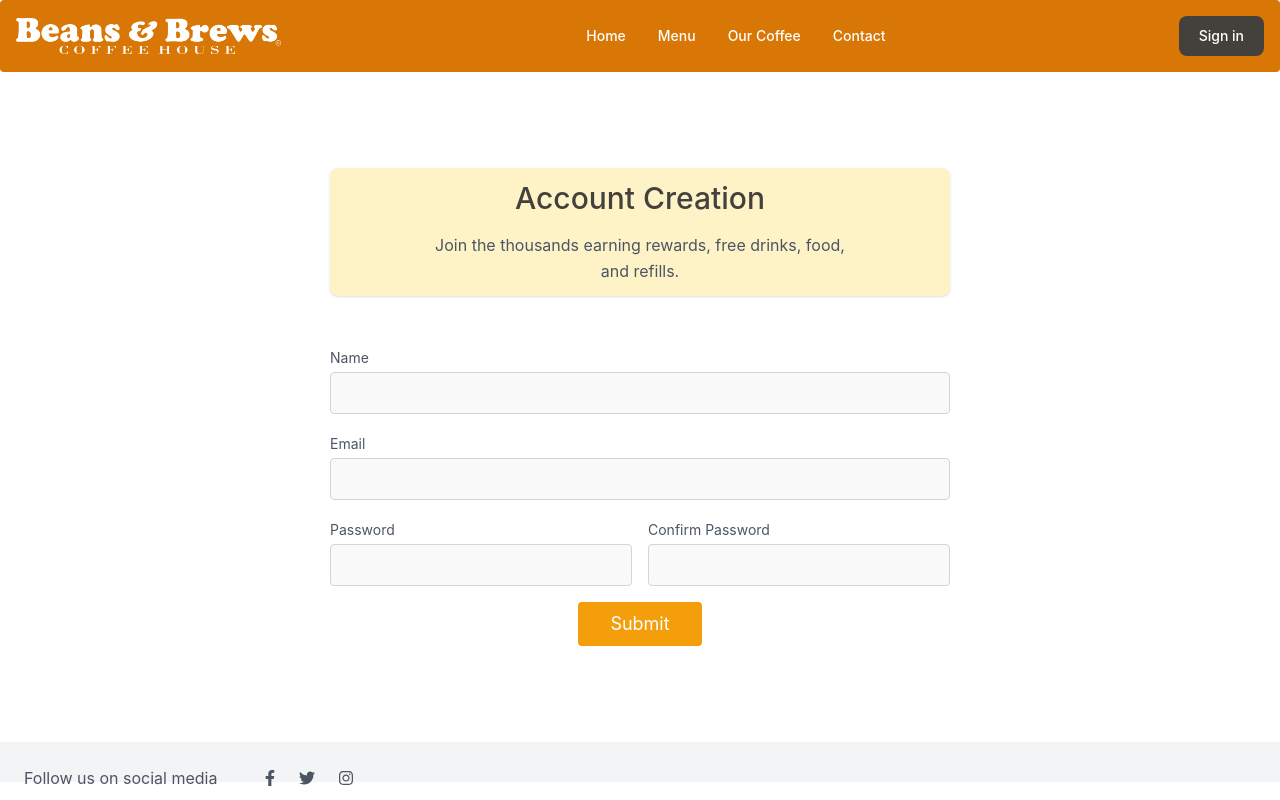
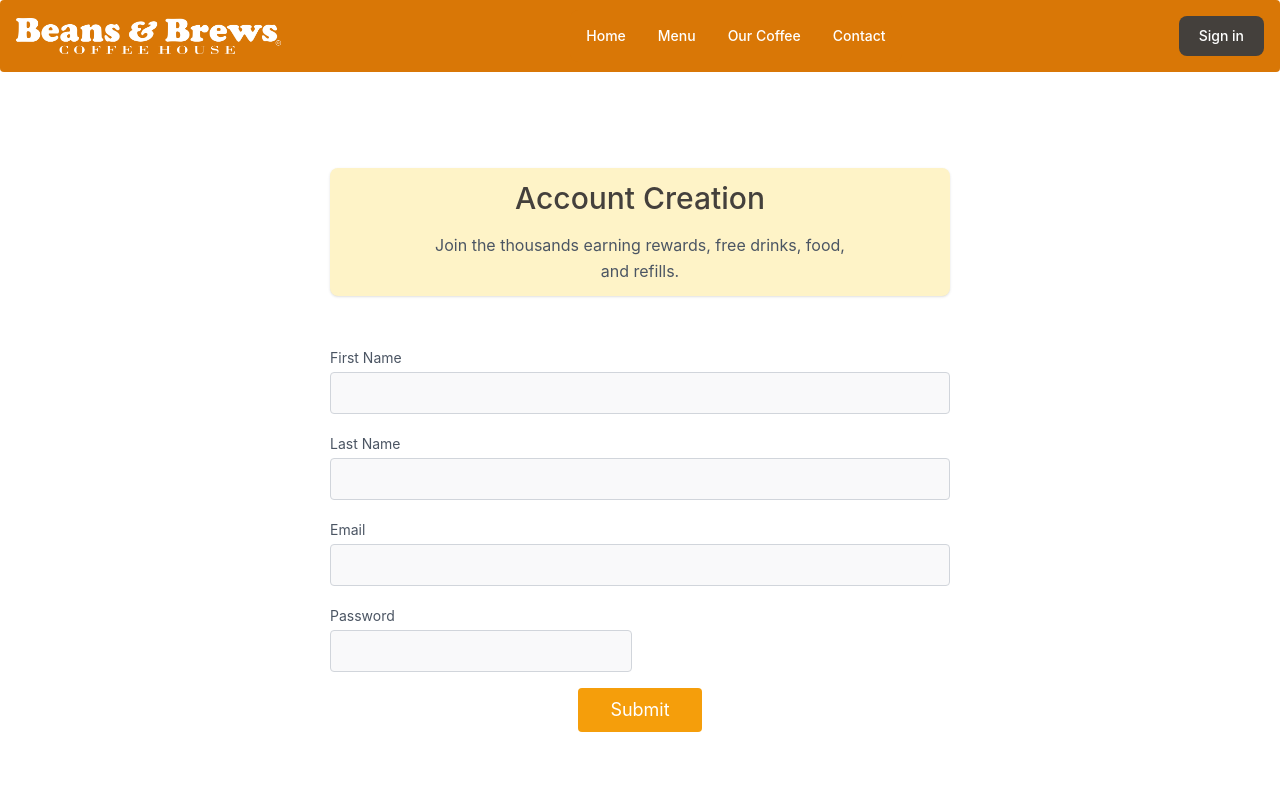
Before and after one commit to j-art-fox/Project-3-Beans-and-Brews, a React (Create React App) app in the folder client/: page /Register in a window 1280 px wide. Shown: the top 800 px of the page. Built offline with nearby package versions, Linux system fonts and the light colour scheme.

Commit message:
bossed it up on register with jordan

```diff
--- a/client/src/components/pages/Register.jsx
+++ b/client/src/components/pages/Register.jsx
@@ -1,10 +1,40 @@
+import React, { useState } from 'react';
+import { useMutation } from '@apollo/client'
+import { ADD_USER} from '../../utils/mutations'
 import Auth from '../../utils/auth'
 
-const Register = () => {
+function Register(props){
+  const [formState, setFormState] = useState({email: '', password: ''})
+  const [addUser] = useMutation(ADD_USER)
+
+  const handleFormSubmit = async (e) => {
+    e.preventDefault();
+
+    const mutationResponse = await addUser({
+     variables: { email: formState.email,
+     firstName: formState.firstName,
+     lastName: formState.lastName,
+     password: formState.password,
+     },
+  });
+
+  const token = mutationResponse.data.addUser.token;
+  Auth.login(token)
+};
+
+const handleChange = (event) => {
+  const { name, value } = event.target;
+  setFormState({
+    ...formState,
+    [name]: value,
+  });
+};
+
+
   return (
     <div>
       <section className="text-gray-600 body-font relative">
-        <div className="flex flex-col items-center justify-center container px-5 py-24 mx-auto">
+        <form className="flex flex-col items-center justify-center container px-5 py-24 mx-auto" onSubmit={handleFormSubmit}>
           <div className="lg:w-1/2 md:w-2/3 text-center mb-12 rounded-lg bg-amber-100 shadow">
             <h1 className="sm:text-3xl pt-3 text-2xl font-medium title-font mb-4 text-stone-700">
               Account Creation
@@ -18,26 +48,42 @@ const Register = () => {
             <div className="flex flex-wrap -m-2">
               <div className="p-2 w-full ">
                 <div className="relative">
-                  <label htmlFor="name" className="leading-7 text-sm text-gray-600">
-                    Name
+                  <label htmlFor="firstName" className="leading-7 text-sm text-gray-600">
+                    First Name
                   </label>
                   <input
-                    type="text"
-                    id="name"
-                    name="name"
+                    onChange={handleChange}
+                    type="firstName"
+                    id="firstName"
+                    name="firstName"
                     className="w-full bg-gray-100 bg-opacity-50 rounded border border-gray-300 focus:border-indigo-500 focus:bg-white focus:ring-2 focus:ring-indigo-200 text-base outline-none text-gray-700 py-1 px-3 leading-8 transition-colors duration-200 ease-in-out"
                   />
                 </div>
               </div>
               <div className="p-2 w-full ">
                 <div className="relative">
-                  <label htmlFor="name" className="leading-7 text-sm text-gray-600">
+                  <label htmlFor="lastName" className="leading-7 text-sm text-gray-600">
+                    Last Name
+                  </label>
+                  <input
+                    onChange={handleChange}
+                    type="lastName"
+                    id="lastName"
+                    name="lastName"
+                    className="w-full bg-gray-100 bg-opacity-50 rounded border border-gray-300 focus:border-indigo-500 focus:bg-white focus:ring-2 focus:ring-indigo-200 text-base outline-none text-gray-700 py-1 px-3 leading-8 transition-colors duration-200 ease-in-out"
+                  />
+                </div>
+              </div>
+              <div className="p-2 w-full ">
+                <div className="relative">
+                  <label htmlFor="email" className="leading-7 text-sm text-gray-600">
                     Email
                   </label>
                   <input
-                    type="text"
-                    id="name"
-                    name="name"
+                    onChange={handleChange}
+                    type="email"
+                    id="email"
+                    name="email"
                     className="w-full bg-gray-100 bg-opacity-50 rounded border border-gray-300 focus:border-indigo-500 focus:bg-white focus:ring-2 focus:ring-indigo-200 text-base outline-none text-gray-700 py-1 px-3 leading-8 transition-colors duration-200 ease-in-out"
                   />
                 </div>
@@ -48,6 +94,7 @@ const Register = () => {
                     Password
                   </label>
                   <input
+                    onChange={handleChange}
                     type="password"
                     id="password"
                     name="password"
@@ -55,34 +102,18 @@ const Register = () => {
                   />
                 </div>
               </div>
-              <div className="p-2 w-1/2">
-                <div className="relative">
-                  <label
-                    htmlFor="confirm-password"
-                    className="leading-7 text-sm text-gray-600"
-                  >
-                    Confirm Password
-                  </label>
-                  <input
-                    type="password"
-                    id="confirm-password"
-                    name="confirm-password"
-                    className="w-full bg-gray-100 bg-opacity-50 rounded border border-gray-300 focus:border-indigo-500 focus:bg-white focus:ring-2 focus:ring-indigo-200 text-base outline-none text-gray-700 py-1 px-3 leading-8 transition-colors duration-200 ease-in-out"
-                  />
-                </div>
-              </div>
 
               <div className="p-2 w-full">
                 <button
+                  type="submit"
                   className="flex mx-auto text-white bg-amber-500 border-0 py-2 px-8 focus:outline-none hover:bg-amber-600 rounded text-lg"
-                  onClick={() => Auth.addUser()}
                   >
                   Submit
                 </button>
               </div>
             </div>
           </div>
-        </div>
+        </form>
       </section>
     </div>
   );
```
Also changed, not shown: 1 other file (tests, documents, lock files or other folders).
